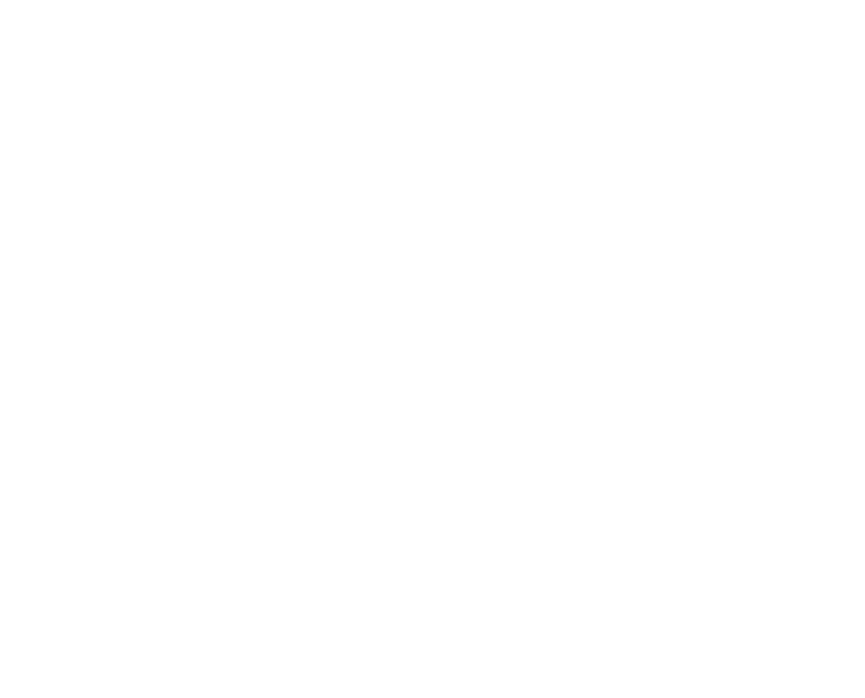
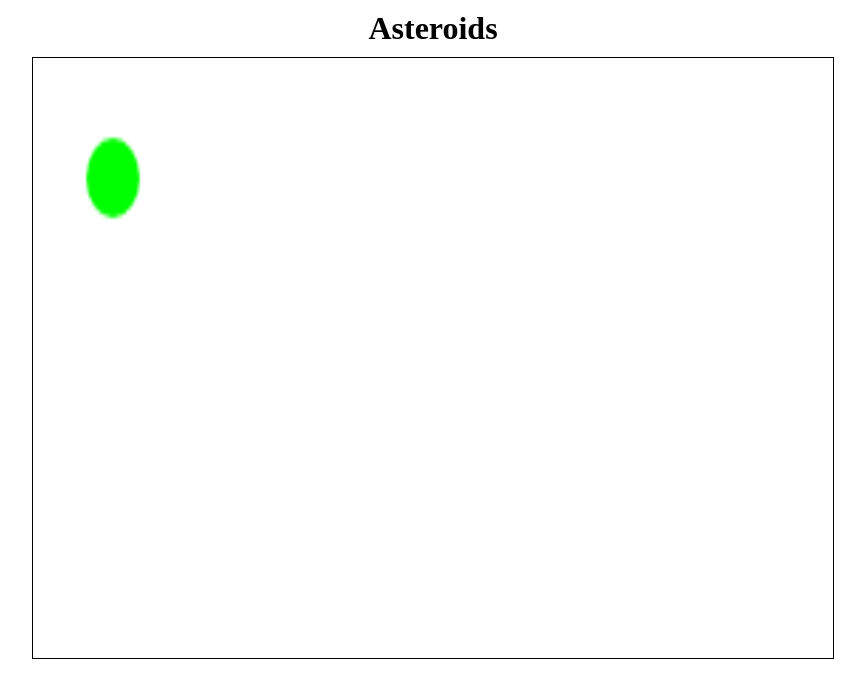
Before and after one commit to Paul-Ryan/blasteroids, a plain HTML site: page index.html in a window 1280 px wide. Shown: the whole page, without its empty margins (207-1072 px from the left). Drawn offline with Linux system fonts and the light colour scheme.

Commit message:
Render object to canvas

```diff
--- /dev/null
+++ b/bundle.js
@@ -0,0 +1 @@
+!function(o){var e={};function r(t){if(e[t])return e[t].exports;var n=e[t]={i:t,l:!1,exports:{}};return o[t].call(n.exports,n,n.exports,r),n.l=!0,n.exports}r.m=o,r.c=e,r.d=function(o,e,t){r.o(o,e)||Object.defineProperty(o,e,{configurable:!1,enumerable:!0,get:t})},r.r=function(o){Object.defineProperty(o,"__esModule",{value:!0})},r.n=function(o){var e=o&&o.__esModule?function(){return o.default}:function(){return o};return r.d(e,"a",e),e},r.o=function(o,e){return Object.prototype.hasOwnProperty.call(o,e)},r.p="",r(r.s=0)}([function(o,e,r){"use strict";r.r(e);var t=class{constructor(o){this.pos=o.pos,this.vel=o.vel,this.radius=o.radius,this.color=o.color}render(o){o.fillStyle=this.color,o.beginPath(),o.arc(this.pos[0],this.pos[1],this.radius,0,2*Math.PI,!1),o.fill()}};console.log("webpack is running");new t({pos:[30,30],vel:[10,10],radius:5,color:"#00FF00"});const n=document.querySelector("canvas"),s=n.getContext("2d");console.log(n),console.log(s),new t({pos:[30,30],vel:[10,10],radius:10,color:"#00FF00"}).render(s),window.ctx=s,window.MovingObject=t}]);
--- /dev/null
+++ b/css/style.css
@@ -0,0 +1,12 @@
+h1 {
+  text-align: center;
+  margin: 10px 0;
+}
+
+canvas {
+  display: block;
+  width: 800px;
+  height: 600px;
+  margin: 10px auto 0;
+  border: 1px solid black;
+}
--- a/index.html
+++ b/index.html
@@ -2,9 +2,12 @@
 <html lang="en" dir="ltr">
   <head>
     <meta charset="utf-8">
+    <link rel="stylesheet" href="css/style.css">
     <title>Asteroids!</title>
   </head>
   <body>
-    <script src="main.js"></script>
+    <h1>Asteroids</h1>
+    <canvas></canvas>
+    <script src="bundle.js"></script>
   </body>
 </html>
--- a/main.js
+++ /dev/null
@@ -1 +0,0 @@
-!function(e){var n={};function r(t){if(n[t])return n[t].exports;var o=n[t]={i:t,l:!1,exports:{}};return e[t].call(o.exports,o,o.exports,r),o.l=!0,o.exports}r.m=e,r.c=n,r.d=function(e,n,t){r.o(e,n)||Object.defineProperty(e,n,{configurable:!1,enumerable:!0,get:t})},r.r=function(e){Object.defineProperty(e,"__esModule",{value:!0})},r.n=function(e){var n=e&&e.__esModule?function(){return e.default}:function(){return e};return r.d(n,"a",n),n},r.o=function(e,n){return Object.prototype.hasOwnProperty.call(e,n)},r.p="",r(r.s=0)}([function(e,n){console.log("webpack is running")}]);
```
